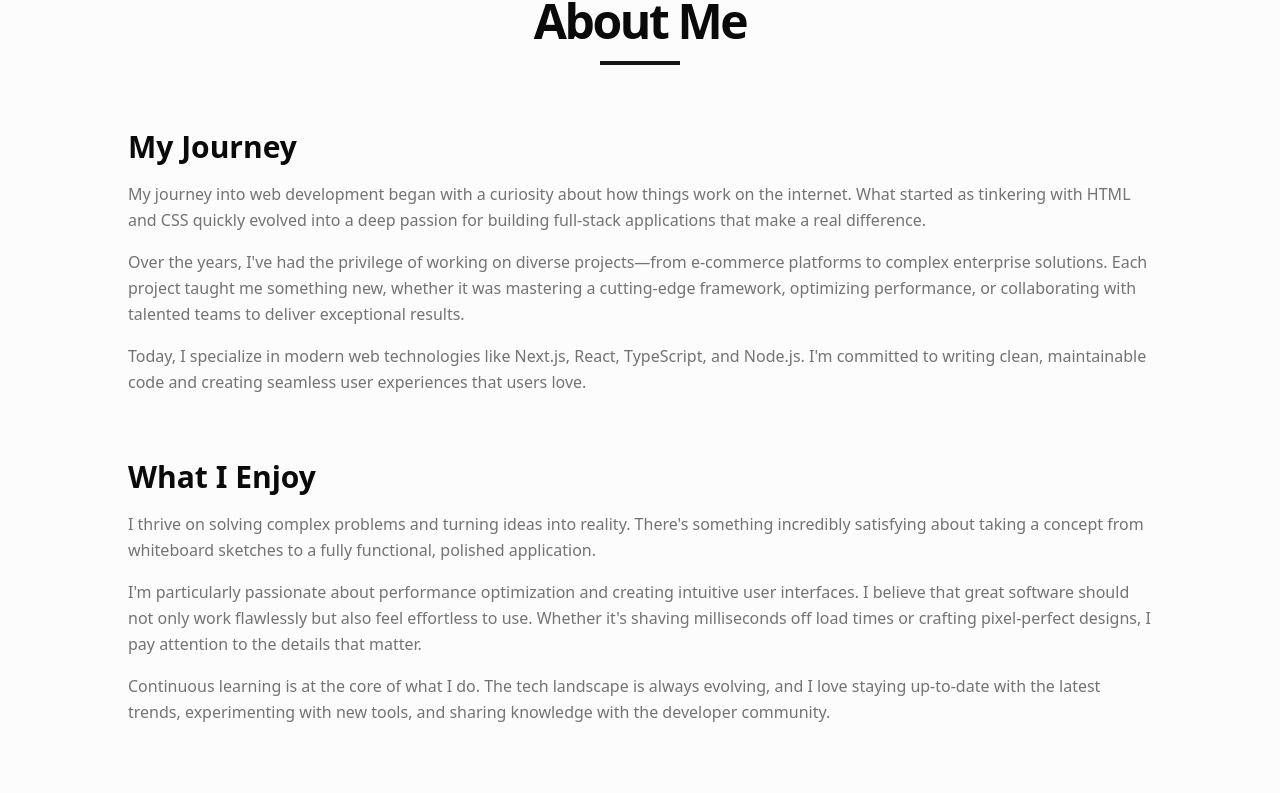
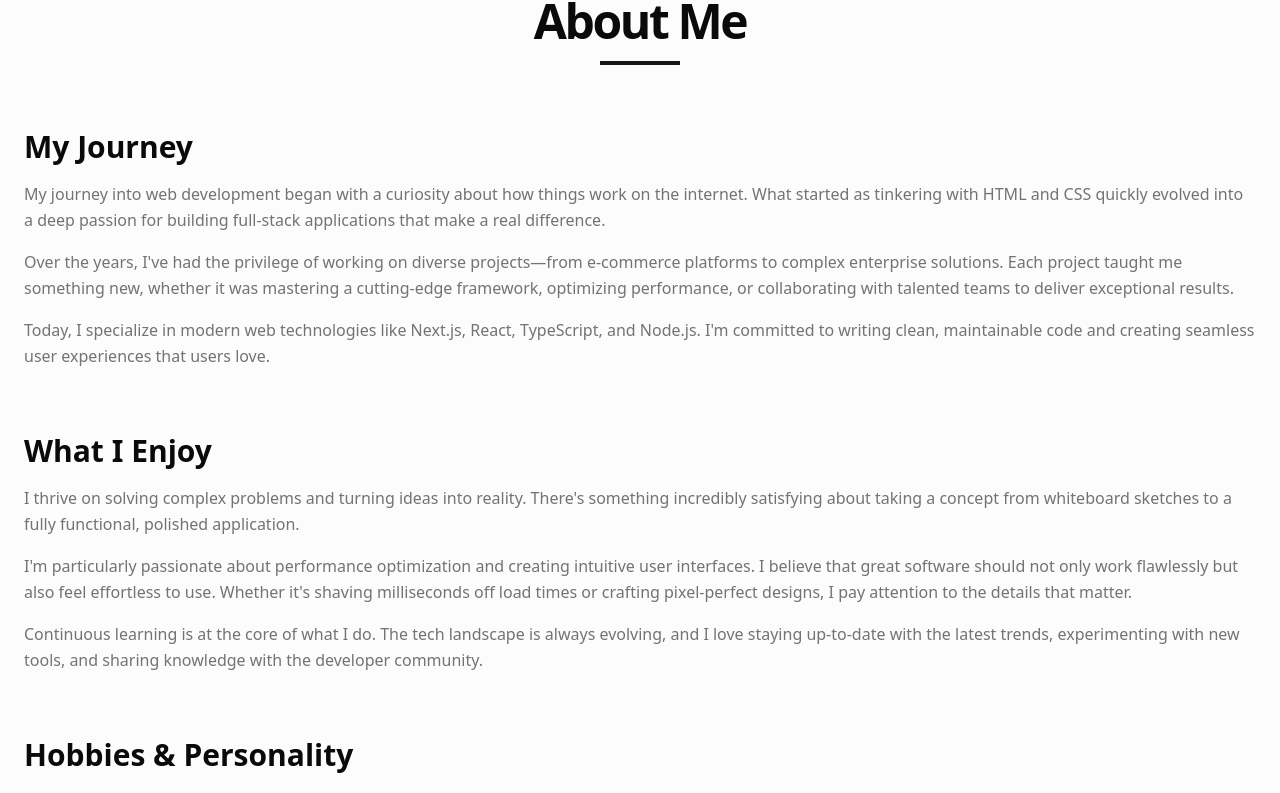
Before and after one commit to mohammadtanim24h/mohammad-tanim-portfolio-v2, a Next.js app: page / in a window 1280 px wide. Shown: the part 996-1789 px from the top of the page. Built offline with nearby package versions, Linux system fonts and the light colour scheme.

Commit message:
Updated alignment of the sections

```diff
--- a/app/page.tsx
+++ b/app/page.tsx
@@ -4,7 +4,7 @@
 
 export default function Home() {
     return (
-        <main>
+        <main className="max-w-7xl mx-auto">
             {/* Hero Section */}
             <Hero />
 
--- a/components/AboutMe.tsx
+++ b/components/AboutMe.tsx
@@ -11,7 +11,7 @@
                 </div>
 
                 {/* Content Grid */}
-                <div className="max-w-5xl mx-auto space-y-12 md:space-y-16">
+                <div className="space-y-12 md:space-y-16">
                     {/* My Journey */}
                     <div className="prose prose-lg dark:prose-invert max-w-none">
                         <h3 className="text-2xl md:text-3xl font-semibold mb-4 text-foreground">
--- a/components/Experience.tsx
+++ b/components/Experience.tsx
@@ -81,7 +81,7 @@
                 </div>
 
                 {/* Timeline Container */}
-                <div className="max-w-4xl mx-auto">
+                <div>
                     <div className="relative">
                         {/* Vertical Line - Hidden on mobile */}
                         <div className="hidden md:block absolute left-0 md:left-1/2 transform md:-translate-x-1/2 h-full w-0.5 bg-border"></div>
```
